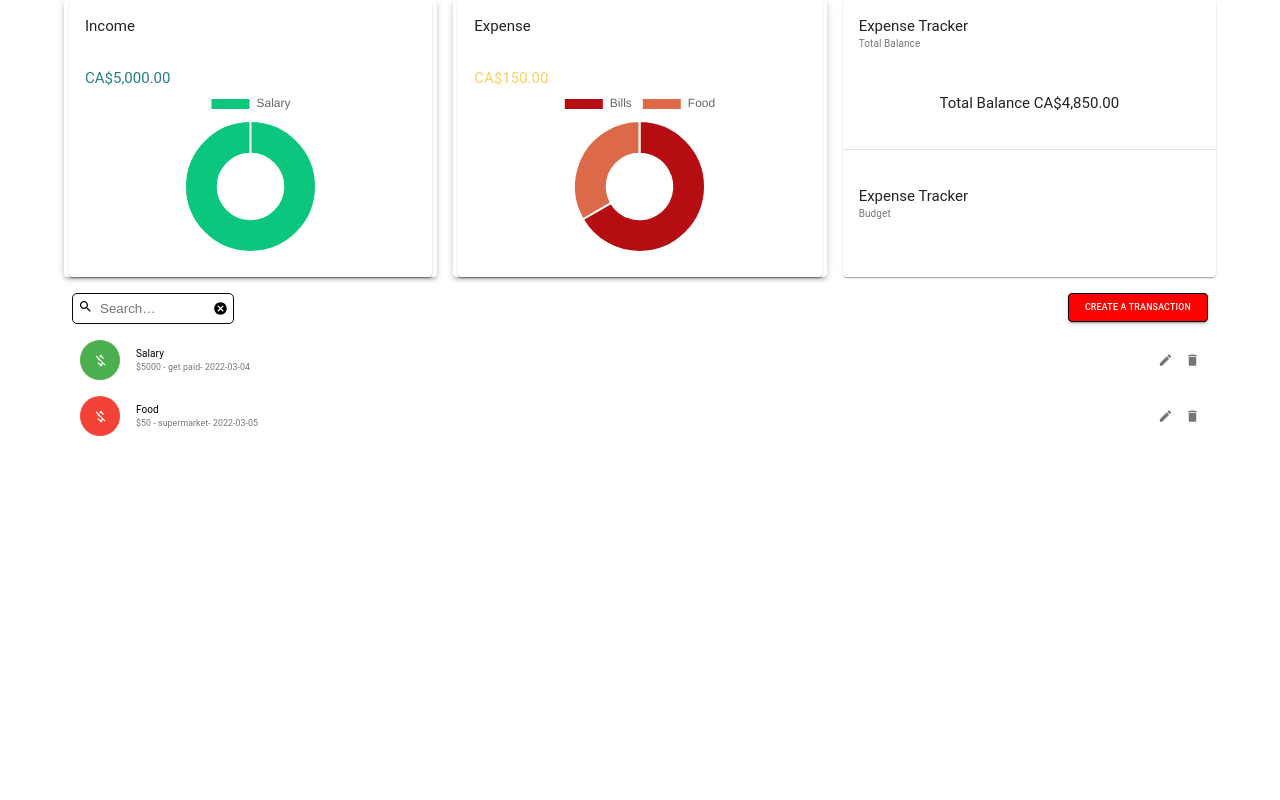
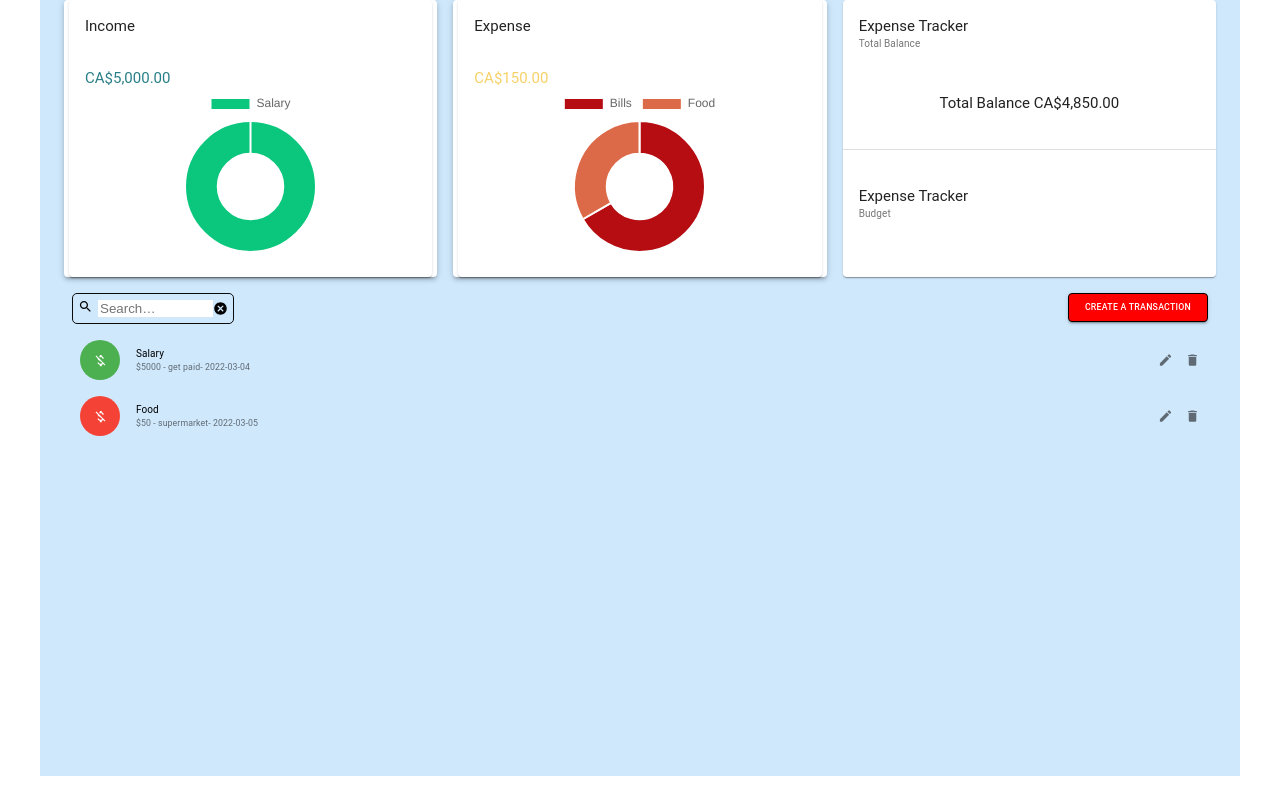
Before and after one commit to phoebehala/web5_f-tracker, a React (Create React App) app: page / in a window 1280 px wide. Built offline with nearby package versions, Linux system fonts and the light colour scheme.

Commit message:
fixed The prop  of  can only be used together with the  prop

```diff
--- a/src/pages/main/Main.jsx
+++ b/src/pages/main/Main.jsx
@@ -20,7 +20,8 @@ const Main = () => {
   //console.log(isEditMode);
 
   return (
-    <MUIContainer>
+    <MUIContainer sx={{ bgcolor: '#cfe8fc', height: '100vh' }}>
+
       <Grid container rowSpacing={3} columnSpacing={{sm:2}}>
           <Grid item xs={12} sm={4} >
             <Summary title="Income"/>
@@ -35,7 +36,7 @@ const Main = () => {
           </Grid>
       </Grid>
 
-      <Grid  sm={12}>
+      <Grid item sm={12}>
           <TransactionList setIsEditMode={setIsEditMode}
                            setCurrentTransaction={setCurrentTransaction}
                            setIsModalOpen={setIsModalOpen}/>
```
